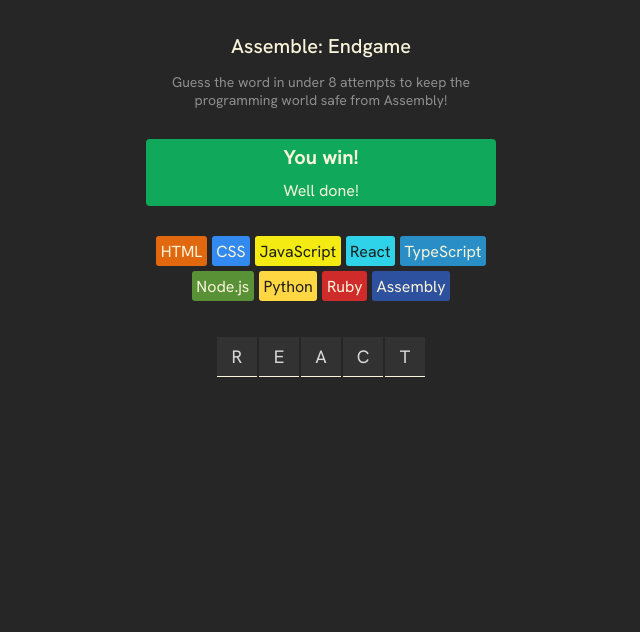
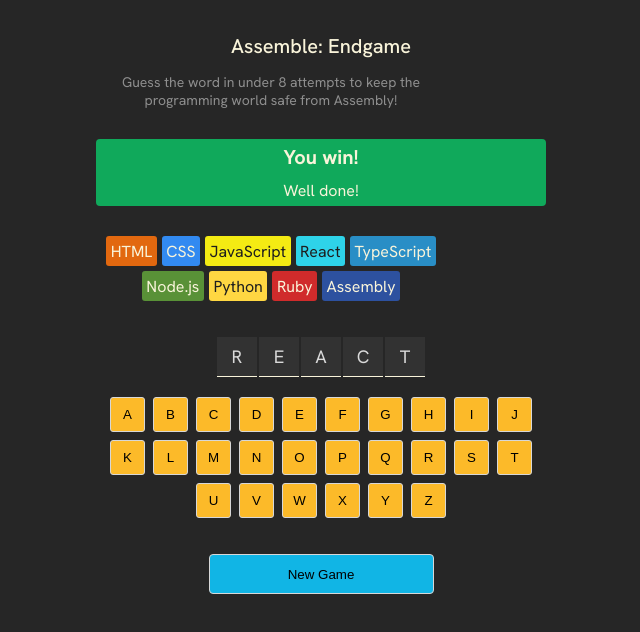
Before and after one commit to faisalljavid/react, a React (Vite) app in the folder Assembly-Endgame/: page / in a window 1280 px wide. Shown: the top 632 px of the page, without its empty margins (319-959 px from the left). Built offline with nearby package versions, Linux system fonts and the light colour scheme.

Commit message:
Add keyboard functionality and new game button to Assembly-Endgame. Update styling in App.css for keyboard layout and button design.

```diff
--- a/Assembly-Endgame/src/App.css
+++ b/Assembly-Endgame/src/App.css
@@ -66,6 +66,7 @@
     display: flex;
     justify-content: center;
     gap: 2px;
+    margin-bottom: 20px;
 }
 
 section.word>span {
@@ -78,3 +79,33 @@
     font-size: 1.125rem;
     border-bottom: 1px solid #F9F4DA;
 }
+
+section.keyboard {
+    display: flex;
+    flex-wrap: wrap;
+    gap: 8px;
+    justify-content: center;
+    max-width: 450px;
+    margin-bottom: 36px;
+}
+
+section.keyboard>button {
+    height: 35px;
+    width: 35px;
+    background-color: #FCBA29;
+    border: 1px solid #D7D7D7;
+    border-radius: 3px;
+    cursor: pointer;
+}
+
+button.new-game {
+    background-color: #11B5E5;
+    border: 1px solid #D7D7D7;
+    border-radius: 4px;
+    width: 225px;
+    height: 40px;
+    padding: 6px 12px;
+    display: block;
+    margin-inline: auto;
+    cursor: pointer;
+}
--- a/Assembly-Endgame/src/App.jsx
+++ b/Assembly-Endgame/src/App.jsx
@@ -7,6 +7,15 @@
 
 export default function AssemblyEndgame() {
     const [currentWord, setCurrentWord] = useState("react")
+    const [guessedLetter, setGuessedLetter] = useState([])
+
+    const alphabet = "abcdefghijklmnopqrstuvwxyz"
+
+    function addGuessedLetter(letter) {
+        setGuessedLetter(prevLetters => {
+            return prevLetters.includes(letter) ? prevLetters : [...prevLetters, letter]
+        })
+    }
 
     const letterElements = currentWord
         .toUpperCase()
@@ -25,6 +34,12 @@
             key={langObj.name}
         />
     })
+
+    const keyboardElements = alphabet
+        .split("")
+        .map((letter) => {
+            return <button key={letter} onClick={() => addGuessedLetter(letter)}> {letter.toUpperCase()} </button>
+        })
     return (
         <>
             <Header />
@@ -35,6 +50,10 @@
             <section className="word">
                 {letterElements}
             </section>
+            <section className="keyboard">
+                {keyboardElements}
+            </section>
+            <button className="new-game">New Game</button>
         </>
     )
 }
```
